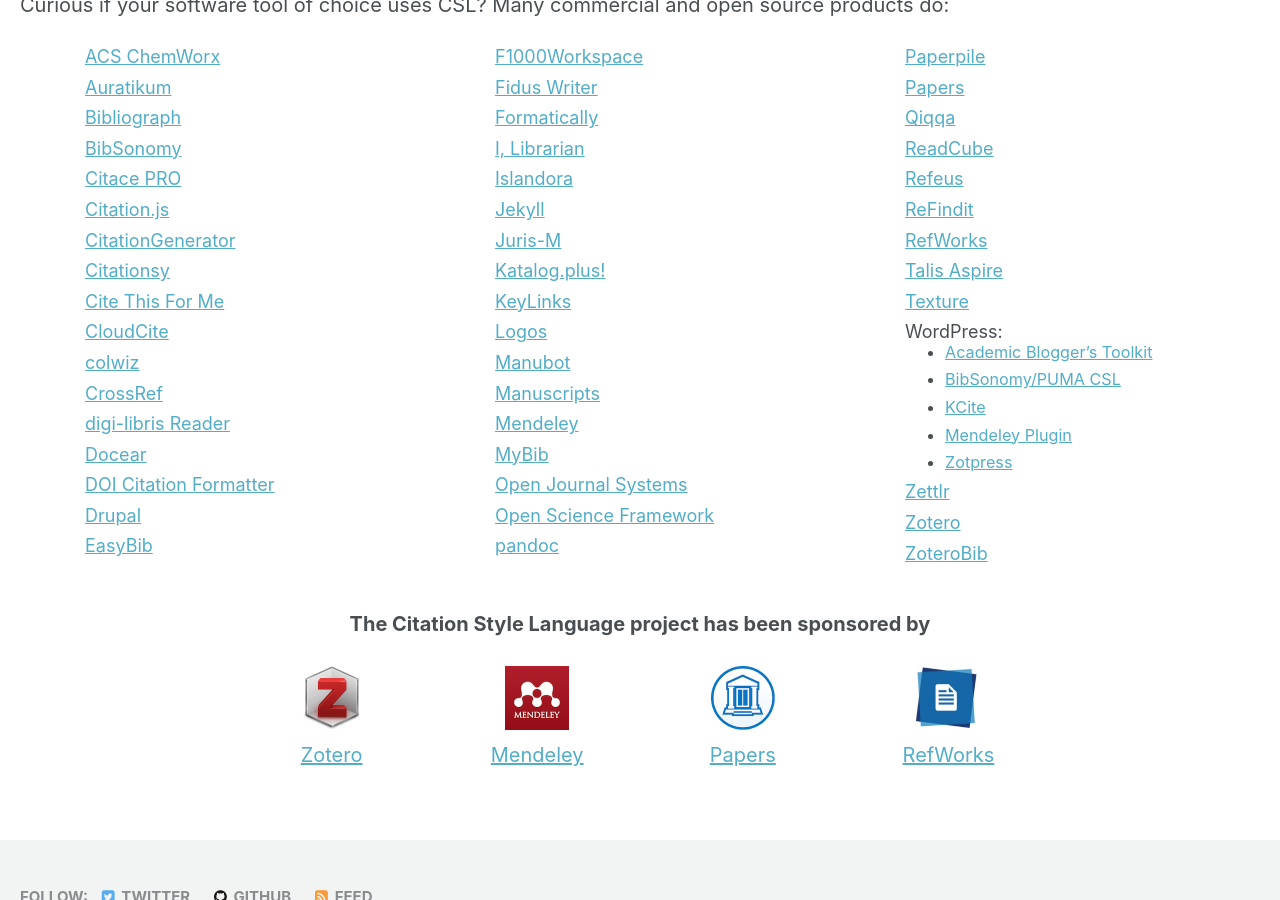
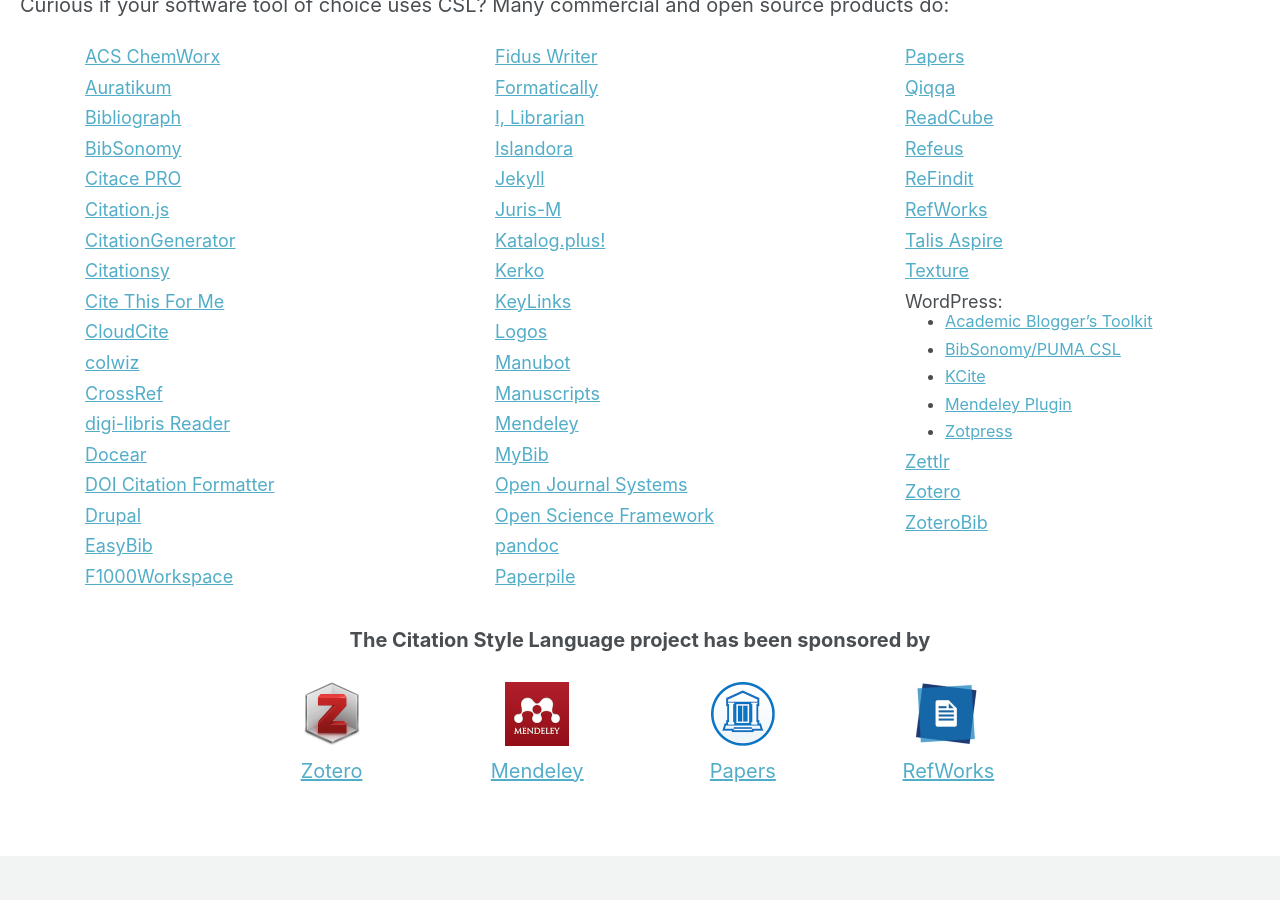
Before and after one commit to citation-style-language/citation-style-language.github.io, a Jekyll site: the page built from _pages/index.md, in a window 1280 px wide and 900 px high, scrolled down 759 px. Built offline with Jekyll 4.4.1, drawn with Linux system fonts in a browser that asks for light colours; the list of posts is cut into pages by our own code.

Commit message:
Add software tool to index.md (#44)

```diff
--- a/_pages/index.md
+++ b/_pages/index.md
@@ -58,6 +58,8 @@
     url: https://juris-m.github.io/
   - title: Katalog.plus!
     url: http://katalogplus.ub.uni-bielefeld.de/
+  - title: Kerko
+    url: https://github.com/whiskyechobravo/kerko
   - title: KeyLinks
     url: http://www.keylinks.org/
   - title: Logos
```
